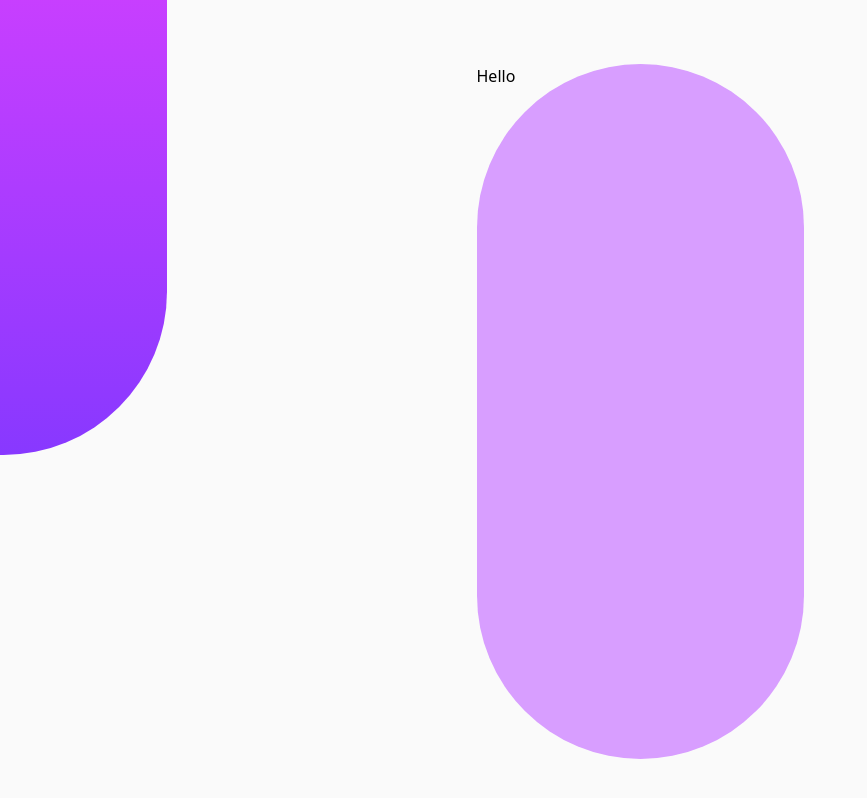
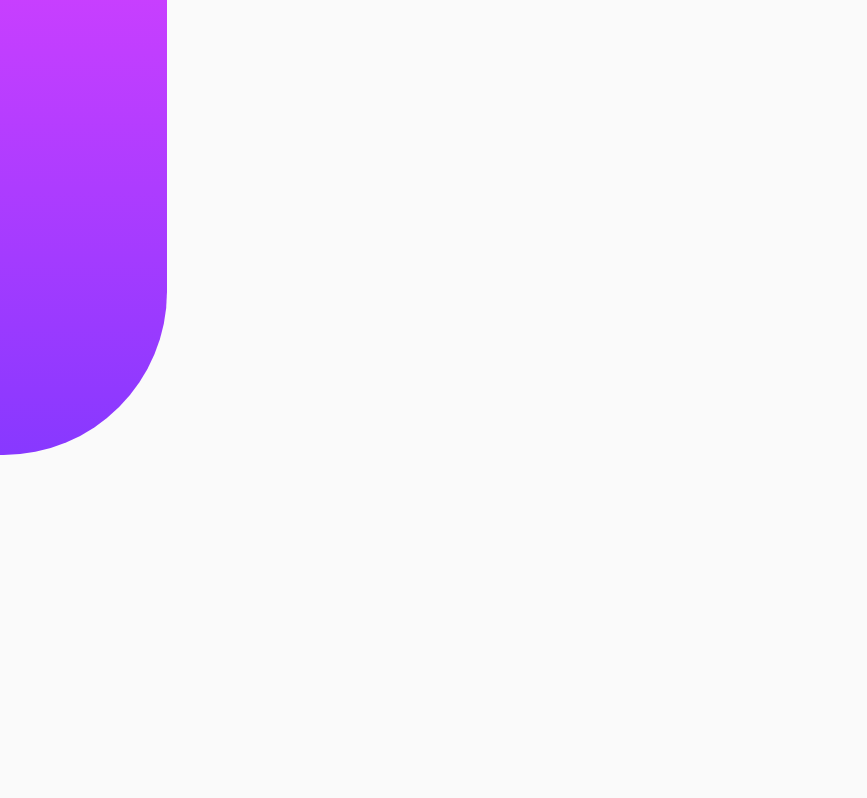
Before and after one commit to bryanmagalong/chat-app-css-react, a React (Create React App) app: page / in a window 1280 px wide. Shown: the top 798 px of the page, without its empty margins (0-867 px from the left). Built offline with nearby package versions, Linux system fonts and the light colour scheme.

Commit message:
feat(App): add 100vh minimum height

```diff
--- a/src/App.js
+++ b/src/App.js
@@ -2,13 +2,13 @@ import React from 'react';
 import ContentWrapper from './components/ContentWrapper';
 
 const App = () => (
-  <div className="container relative bg-very-light-grayish overflow-hidden">
+  <div className="container relative min-h-screen  overflow-hidden bg-very-light-grayish  ">
     <div className="absolute -left-40 -top-60 decorative bg-gradient-to-t from-light-violet to-light-magenta" />
     <div className="absolute decorative bg-light-grayish-violet -right-40 -bottom-80" />
     <ContentWrapper>
-      <div className="relative">
+      {/* <div className="relative">
         <div className="decorative bg-pale-violet mx-auto">Hello</div>
-      </div>
+      </div> */}
     </ContentWrapper>
   </div>
 );
```
